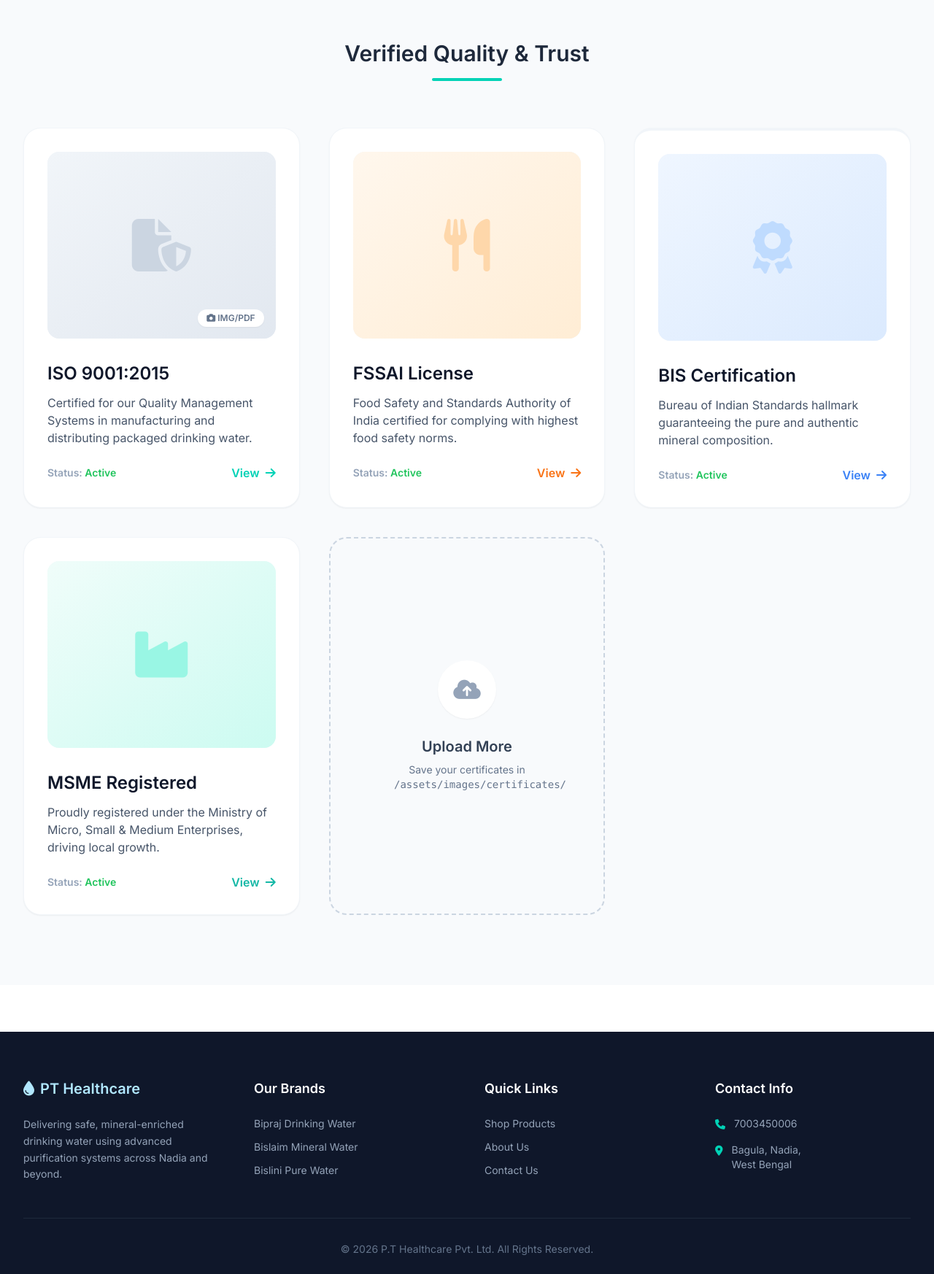
After one commit to thesagarroy/ptcare.co.in-Website, a PHP site: page /certificates.php in a window 1280 px wide. The commit adds this page. Shown: the part 621-2367 px from the top of the page at 73% size. Run offline with PHP 8.4, Linux system fonts and the light colour scheme; some libraries are stand-ins or nearby versions.

Commit message:
Added stylish Certificates catalog page and navigation links

```diff
--- /dev/null
+++ b/certificates.php
@@ -0,0 +1,103 @@
+<?php
+// certificates.php
+require_once __DIR__ . '/config/config.php';
+$base_url = SITE_URL . '/';
+include 'includes/header.php';
+?>
+
+<!-- Hero Section -->
+<div class="bg-slate-900 pt-24 pb-32 relative overflow-hidden">
+    <div class="absolute inset-0 bg-[url('https://www.transparenttextures.com/patterns/cubes.png')] opacity-10"></div>
+    <div class="max-w-4xl mx-auto px-4 text-center relative z-10">
+        <h1 class="text-5xl md:text-7xl font-extrabold text-white tracking-tight mb-6">Our Accreditations <br/><span class="text-bislaim">& Certificates</span></h1>
+        <p class="text-xl md:text-2xl text-slate-300 mb-10 font-medium max-w-2xl mx-auto">Committed to the highest standards of safety, purity, and operational excellence.</p>
+    </div>
+</div>
+
+<!-- Certificates Catalog Grid -->
+<div class="bg-slate-50 py-24 -mt-10 relative z-20 rounded-t-[3rem] shadow-[0_-20px_40px_-15px_rgba(0,0,0,0.1)]">
+    <div class="max-w-7xl mx-auto px-4 sm:px-6 lg:px-8">
+
+        <div class="text-center mb-16">
+            <h2 class="text-3xl font-extrabold text-slate-800">Verified Quality & Trust</h2>
+            <div class="w-24 h-1 bg-bislaim mx-auto mt-4 rounded-full"></div>
+        </div>
+
+        <div class="grid grid-cols-1 md:grid-cols-2 lg:grid-cols-3 gap-10">
+
+            <!-- Certificate 1: ISO 9001:2015 -->
+            <div class="bg-white rounded-3xl p-8 shadow-sm hover:shadow-2xl hover:-translate-y-2 transition-all duration-300 border border-slate-100 group">
+                <div class="h-64 bg-slate-100 rounded-2xl mb-8 flex items-center justify-center overflow-hidden relative">
+                    <!-- Placeholder for actual uploaded image -->
+                    <div class="absolute inset-0 bg-gradient-to-br from-slate-100 to-slate-200"></div>
+                    <i class="fa-solid fa-file-shield text-7xl text-slate-300 group-hover:scale-110 group-hover:text-bislaim transition duration-500 relative z-10"></i>
+                    <div class="absolute bottom-4 right-4 bg-white px-3 py-1 rounded-full text-xs font-bold text-slate-500 shadow-sm z-10">
+                        <i class="fa-solid fa-camera"></i> IMG/PDF
+                    </div>
+                </div>
+                <h3 class="text-2xl font-bold text-slate-900 mb-3 group-hover:text-bislaim transition">ISO 9001:2015</h3>
+                <p class="text-slate-600 mb-6">Certified for our Quality Management Systems in manufacturing and distributing packaged drinking water.</p>
+                <div class="flex items-center justify-between">
+                    <span class="text-sm font-bold text-slate-400">Status: <span class="text-green-500">Active</span></span>
+                    <button class="text-bislaim font-bold hover:text-ptdark transition flex items-center gap-2">View <i class="fa-solid fa-arrow-right"></i></button>
+                </div>
+            </div>
+
+            <!-- Certificate 2: FSSAI -->
+            <div class="bg-white rounded-3xl p-8 shadow-sm hover:shadow-2xl hover:-translate-y-2 transition-all duration-300 border border-slate-100 group relative overflow-hidden">
+                <div class="absolute top-0 right-0 w-32 h-32 bg-orange-50 rounded-bl-full -z-10 transition group-hover:scale-150 duration-500"></div>
+                <div class="h-64 bg-slate-100 rounded-2xl mb-8 flex items-center justify-center overflow-hidden relative">
+                    <div class="absolute inset-0 bg-gradient-to-br from-orange-50 to-orange-100"></div>
+                    <i class="fa-solid fa-utensils text-7xl text-orange-200 group-hover:scale-110 group-hover:text-orange-500 transition duration-500 relative z-10"></i>
+                </div>
+                <h3 class="text-2xl font-bold text-slate-900 mb-3 group-hover:text-orange-500 transition">FSSAI License</h3>
+                <p class="text-slate-600 mb-6">Food Safety and Standards Authority of India certified for complying with highest food safety norms.</p>
+                <div class="flex items-center justify-between">
+                    <span class="text-sm font-bold text-slate-400">Status: <span class="text-green-500">Active</span></span>
+                    <button class="text-orange-500 font-bold hover:text-ptdark transition flex items-center gap-2">View <i class="fa-solid fa-arrow-right"></i></button>
+                </div>
+            </div>
+
+            <!-- Certificate 3: BIS -->
+            <div class="bg-white rounded-3xl p-8 shadow-sm hover:shadow-2xl hover:-translate-y-2 transition-all duration-300 border border-slate-100 group relative border-t-4 hover:border-t-blue-500">
+                <div class="h-64 bg-slate-100 rounded-2xl mb-8 flex items-center justify-center overflow-hidden relative">
+                    <div class="absolute inset-0 bg-gradient-to-br from-blue-50 to-blue-100"></div>
+                    <i class="fa-solid fa-award text-7xl text-blue-200 group-hover:scale-110 group-hover:text-blue-500 transition duration-500 relative z-10"></i>
+                </div>
+                <h3 class="text-2xl font-bold text-slate-900 mb-3 group-hover:text-blue-500 transition">BIS Certification</h3>
+                <p class="text-slate-600 mb-6">Bureau of Indian Standards hallmark guaranteeing the pure and authentic mineral composition.</p>
+                <div class="flex items-center justify-between">
+                    <span class="text-sm font-bold text-slate-400">Status: <span class="text-green-500">Active</span></span>
+                    <button class="text-blue-500 font-bold hover:text-ptdark transition flex items-center gap-2">View <i class="fa-solid fa-arrow-right"></i></button>
+                </div>
+            </div>
+
+            <!-- Certificate 4: MSME -->
+            <div class="bg-white rounded-3xl p-8 shadow-sm hover:shadow-2xl hover:-translate-y-2 transition-all duration-300 border border-slate-100 group">
+                <div class="h-64 bg-slate-100 rounded-2xl mb-8 flex items-center justify-center overflow-hidden relative">
+                    <div class="absolute inset-0 bg-gradient-to-br from-teal-50 to-teal-100"></div>
+                    <i class="fa-solid fa-industry text-7xl text-teal-200 group-hover:scale-110 group-hover:text-teal-500 transition duration-500 relative z-10"></i>
+                </div>
+                <h3 class="text-2xl font-bold text-slate-900 mb-3 group-hover:text-teal-500 transition">MSME Registered</h3>
+                <p class="text-slate-600 mb-6">Proudly registered under the Ministry of Micro, Small & Medium Enterprises, driving local growth.</p>
+                <div class="flex items-center justify-between">
+                    <span class="text-sm font-bold text-slate-400">Status: <span class="text-green-500">Active</span></span>
+                    <button class="text-teal-500 font-bold hover:text-ptdark transition flex items-center gap-2">View <i class="fa-solid fa-arrow-right"></i></button>
+                </div>
+            </div>
+
+            <!-- Upload Placeholder Design -->
+            <div class="bg-slate-50 rounded-3xl p-8 border-2 border-dashed border-slate-300 flex flex-col items-center justify-center text-center hover:bg-slate-100 hover:border-slate-400 transition cursor-pointer group h-full min-h-[400px]">
+                <div class="w-20 h-20 bg-white rounded-full flex items-center justify-center mb-6 shadow-sm group-hover:scale-110 transition">
+                    <i class="fa-solid fa-cloud-arrow-up text-3xl text-slate-400 group-hover:text-ptdark"></i>
+                </div>
+                <h3 class="text-xl font-bold text-slate-700 mb-2">Upload More</h3>
+                <p class="text-slate-500 text-sm max-w-[200px]">Save your certificates in <br/><code>/assets/images/certificates/</code></p>
+            </div>
+
+        </div>
+
+    </div>
+</div>
+
+<?php include 'includes/footer.php'; ?>
--- a/includes/header.php
+++ b/includes/header.php
@@ -85,6 +85,7 @@ $base_url = SITE_URL . '/';
                     <a href="<?php echo $base_url; ?>index.php" class="px-4 py-2 text-[15px] font-bold text-slate-700 hover:text-bislaim rounded-lg hover:bg-slate-50 transition">Home</a>
                     <a href="<?php echo $base_url; ?>about.php" class="px-4 py-2 text-[15px] font-bold text-slate-700 hover:text-bislaim rounded-lg hover:bg-slate-50 transition">About Us</a>
                     <a href="<?php echo $base_url; ?>products.php" class="px-4 py-2 text-[15px] font-bold text-slate-700 hover:text-bislaim rounded-lg hover:bg-slate-50 transition">Products</a>
+                    <a href="<?php echo $base_url; ?>certificates.php" class="px-4 py-2 text-[15px] font-bold text-slate-700 hover:text-bislaim rounded-lg hover:bg-slate-50 transition">Certificates</a>
 
                     <!-- Dropdown for Brands -->
                     <div class="relative group">
@@ -142,6 +143,7 @@ $base_url = SITE_URL . '/';
                 <a href="<?php echo $base_url; ?>index.php" class="block px-4 py-3 text-base font-bold text-slate-800 bg-slate-50 rounded-xl">Home</a>
                 <a href="<?php echo $base_url; ?>about.php" class="block px-4 py-3 text-base font-bold text-slate-700 hover:bg-slate-50 rounded-xl">About Us</a>
                 <a href="<?php echo $base_url; ?>products.php" class="block px-4 py-3 text-base font-bold text-slate-700 hover:bg-slate-50 rounded-xl">Products</a>
+                <a href="<?php echo $base_url; ?>certificates.php" class="block px-4 py-3 text-base font-bold text-slate-700 hover:bg-slate-50 rounded-xl">Certificates</a>
 
                 <div class="py-2">
                     <p class="px-4 text-xs font-black text-slate-400 uppercase tracking-widest mb-2">Our Brands</p>
```
